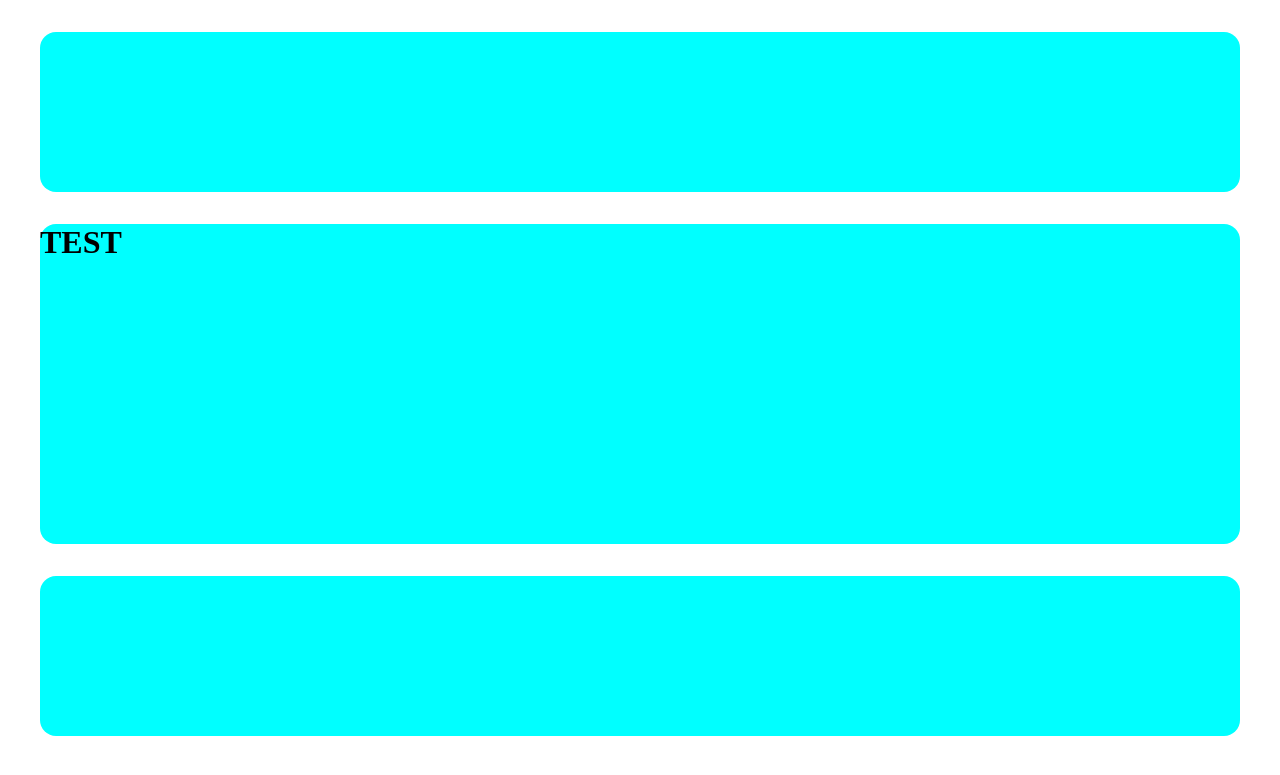
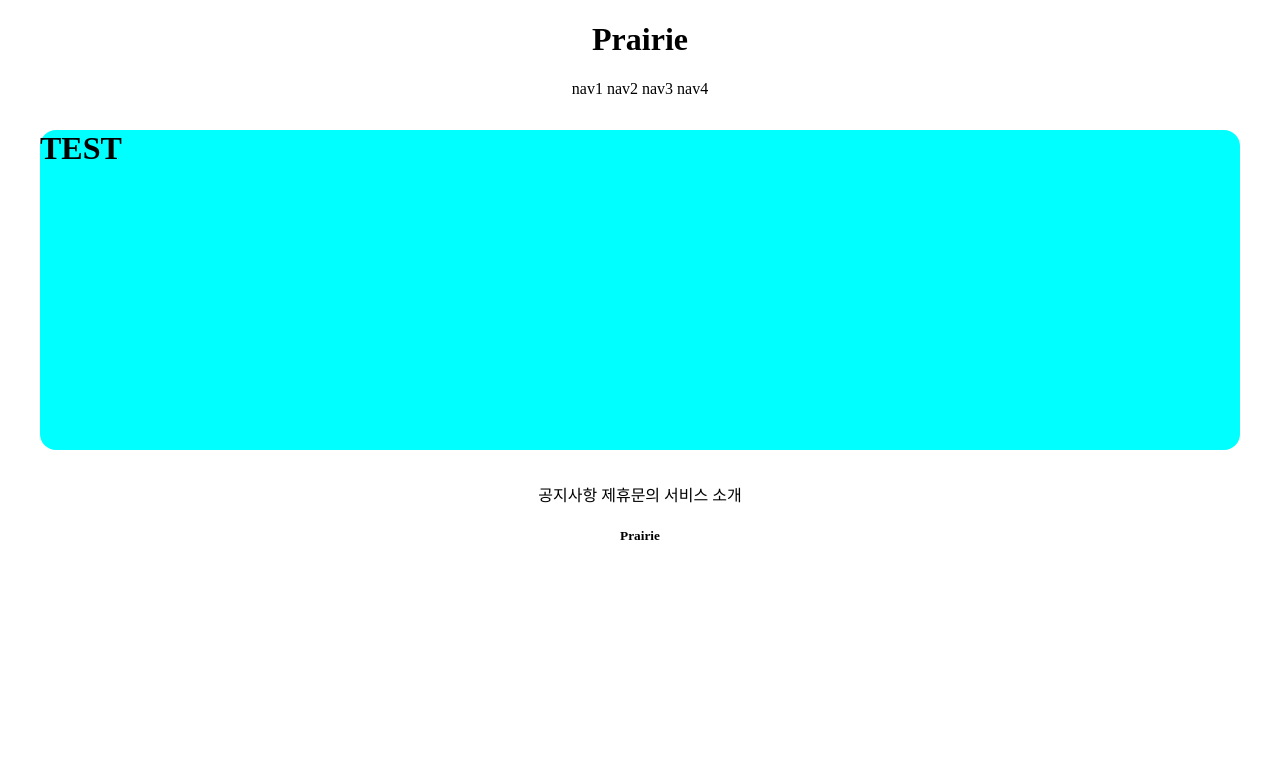
Before and after one commit to YuseonChoi/gis1, a Django app: page /accounts/hello_world/ in a window 1280 px wide. Shown: the top 775 px of the page. Run offline with Django 3.2, Linux system fonts and the light colour scheme; parts of the project's set-up code (start-up, migrations or seed data) failed here and were passed over.

Commit message:
7/5 class1 commit 2

```diff
--- a/templates/footer.html
+++ b/templates/footer.html
@@ -1,3 +1,10 @@
-<div style="height:10rem; background-color:aqua; margin:2rem; border-radius:1rem;">
-
+<div style="text-align: center">
+    <div>
+        <span>공지사항</span>
+        <span>제휴문의</span>
+        <span>서비스 소개</span>
+    </div>
+    <div>
+        <h5>Prairie</h5>
+    </div>
 </div>
--- a/templates/header.html
+++ b/templates/header.html
@@ -1,3 +1,12 @@
-<div style="height:10rem; background-color:aqua; margin:2rem; border-radius:1rem;">
+<div style="text-align: center">
+    <div>
+        <h1>Prairie</h1>
+    </div>
+    <div>
+        <span>nav1</span>
+        <span>nav2</span>
+        <span>nav3</span>
+        <span>nav4</span>
+    </div>
 
 </div>
```
Also changed, not shown: templates/head.html (line endings or trailing spaces).
